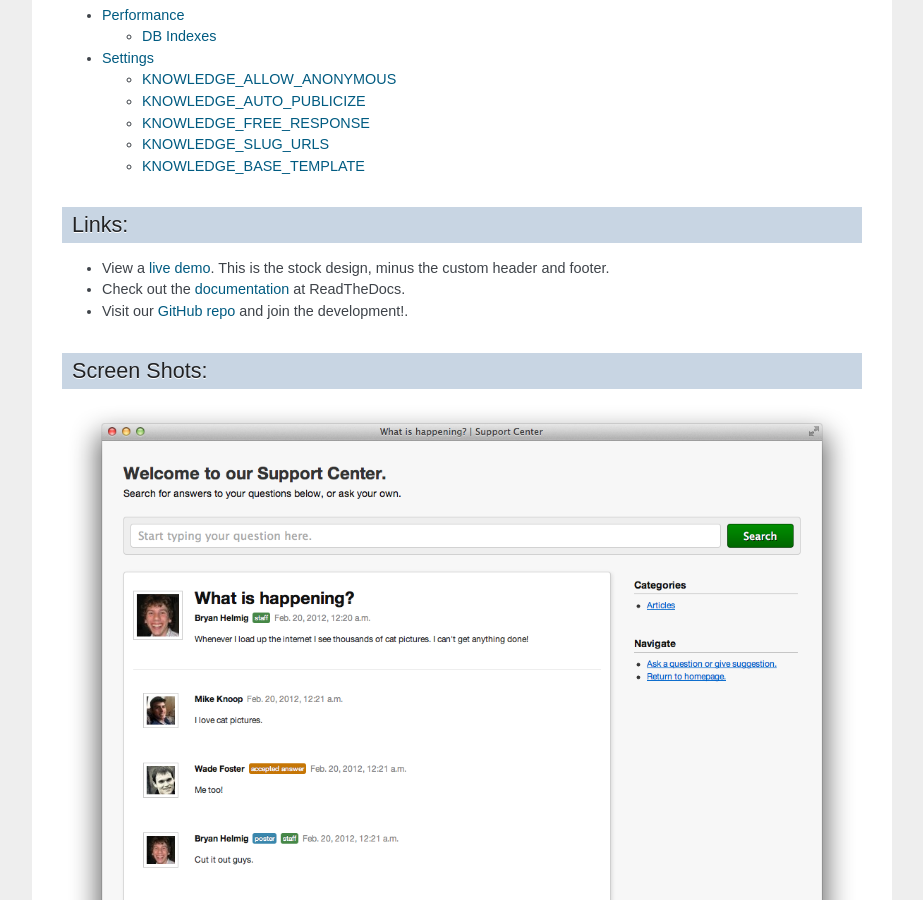
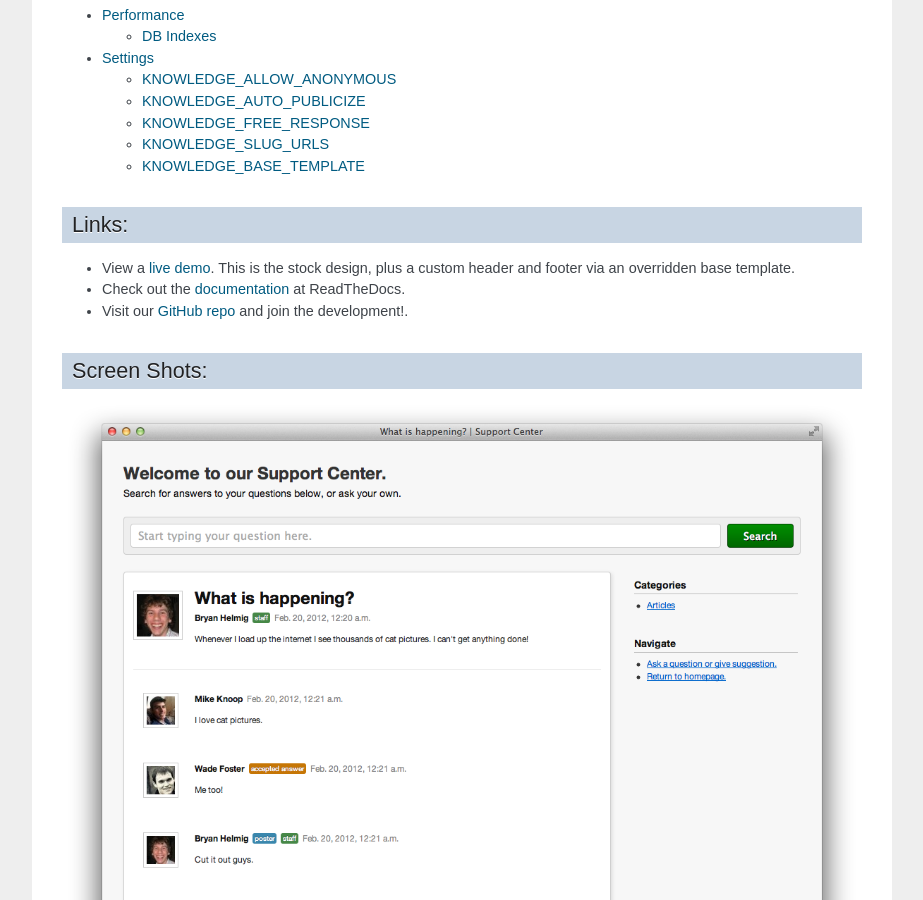
Before and after one commit to zapier/django-knowledge, a Sphinx documentation site: the page built from docs/index.rst, in a window 1280 px wide and 900 px high, scrolled down 863 px. Shown: the whole window, without its empty margins (198-1121 px from the left). Built offline with Sphinx 7.4.7, drawn with Linux system fonts in a browser that asks for light colours.

Commit message:
docs tiny fix

```diff
--- a/README.rst
+++ b/README.rst
@@ -26,8 +26,8 @@ q
 Links:
 ------
 
-* View a `live demo <https://zapier.com/support/>`_. This is the stock design, minus the
-  custom header and footer.
+* View a `live demo <https://zapier.com/support/>`_. This is the stock design, plus a
+  custom header and footer via an overridden base template.
 * Check out the `documentation <http://django-knowledge.readthedocs.org/>`_ at ReadTheDocs.
 * Visit our `GitHub repo <https://github.com/zapier/django-knowledge>`_ and join the development!
 
--- a/docs/index.rst
+++ b/docs/index.rst
@@ -46,8 +46,8 @@ Contents:
 Links:
 ------
 
-* View a `live demo <https://zapier.com/support/>`_. This is the stock design, minus the
-  custom header and footer.
+* View a `live demo <https://zapier.com/support/>`_. This is the stock design, plus a
+  custom header and footer via an overridden base template.
 * Check out the `documentation <http://django-knowledge.readthedocs.org/>`_ at ReadTheDocs.
 * Visit our `GitHub repo <https://github.com/zapier/django-knowledge>`_ and join the development!.
 
```
